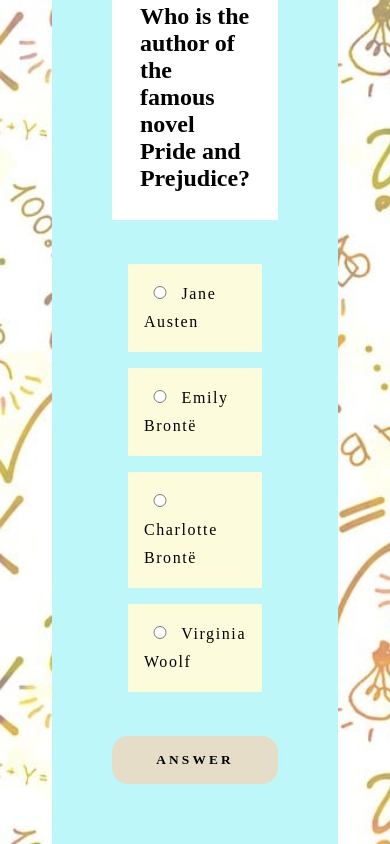
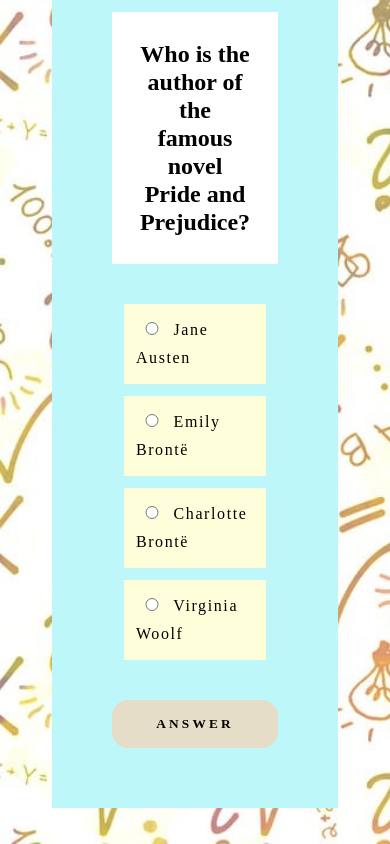
Before and after one commit to 2102kh/quiz-02, a website built with Vite: page index.html in a window 390 px wide. Built offline with nearby package versions, Linux system fonts and the light colour scheme.

Commit message:
added some styling

```diff
--- a/src/css/_variables.scss
+++ b/src/css/_variables.scss
@@ -11,3 +11,4 @@ $font-size-xxl: 3.75rem;
 $font-size-xl: 1.75rem;
 $font-size-l: 1.25rem;
 $font-size-m: 1rem;
+$font-size-s: 0.75rem;
--- a/src/css/main.scss
+++ b/src/css/main.scss
@@ -31,12 +31,13 @@ body{
         padding: v.$font-size-xl;
         background-color: v.$color-white;
         font-weight: 500;
+        text-align: center;
         display: flex;
-        flex-direction:column;
+        flex-direction: column;
         align-items: center;
-        justify-content: center;
         row-gap: v.$font-size-m;
         margin-bottom: v.$font-size-xl;
+        line-height: v.$font-size-xl;
     }
       &-list{
         letter-spacing: 0.1rem;
@@ -49,7 +50,7 @@ body{
       }
 
       & li{
-        background-color: rgb(252, 252, 221);
+        background-color: rgb(254, 254, 219);
         margin: v.$font-size-m;
         padding: v.$font-size-m;
       }
@@ -81,11 +82,20 @@ body{
   padding:v.$font-size-xxl;
 }
 .quiz{
-background-color:v.$color-primary;
-&-header{
-
-
-}
+   background-color:v.$color-primary;
+ &-header{
+   display: flex;
+   justify-content: center;
+   align-items: center;
+  }
+  & li{
+    margin: v.$font-size-s;
+    padding: v.$font-size-s;
+  }
+  & li:hover{
+    background-color: v.$color-hover;
+    text-transform: uppercase;
+  }
 }
 
 
```
